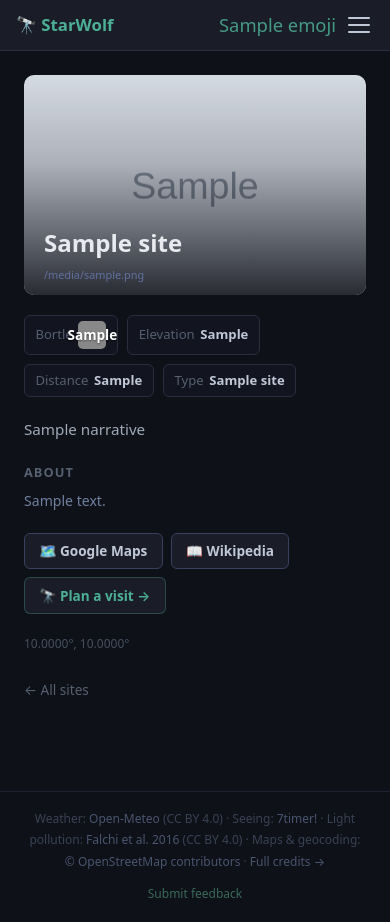
After one commit to traviswolverton/starwolf, a Django app: template django/templates/pages/site_detail.html in a window 390 px wide. The commit adds this page. Run offline with Django 5.2, Linux system fonts and the light colour scheme; the template is opened without the code that fills it: most values are stand-ins (such as "Sample title", 1, 10 or a date in 2020); grey boxes marked "Sample" are stand-in pictures; some libraries are stand-ins or nearby versions.

Commit message:
Add site detail pages (/sites/<id>)
- New site_detail view: joins sites + site_details, computes elevation
  display (m or ft per prefs), distance, falls back to maps URL if not
  yet enriched. Auth-required.
- Template: hero image with overlay gradient, stat pills (Bortle,
  elevation, distance, type), Ollama narrative, Wikipedia summary,
  Maps + Wikipedia + Planner links
- Sites list: ℹ️ link added to both mobile cards and desktop table
- Planner results: site name becomes a dashed underline link to detail page
- _enrich_night now accepts site_ids dict and adds site_id to night dict
- CSS: .site-hero, .site-stat-row, .site-narrative, .site-links,
  .night-site-link, .site-card-info

Co-Authored-By: Claude Sonnet 4.6 <noreply@anthropic.com>

```diff
--- a/django/config/urls.py
+++ b/django/config/urls.py
@@ -63,6 +63,7 @@ urlpatterns = [
     path("about", page_views.about, name="about"),
     path("moon", page_views.moon_phase_page, name="moon_phase"),
     path("sites", page_views.sites, name="sites"),
+    path("sites/<int:site_id>", page_views.site_detail, name="site_detail"),
     path("location", page_views.location, name="location"),
     path("preferences", page_views.preferences, name="preferences"),
     path("preferences/reset", page_views.preferences_reset, name="preferences_reset"),
--- a/django/static/css/main.css
+++ b/django/static/css/main.css
@@ -1652,3 +1652,77 @@ select.text-input { cursor: pointer; }
   border: 1px solid #2a2d3e;
   overflow: hidden;
 }
+
+/* ── Site detail page ────────────────────────────────────────────────────── */
+.site-hero {
+  width: 100%;
+  height: 220px;
+  background-size: cover;
+  background-position: center;
+  border-radius: 10px;
+  position: relative;
+  margin-bottom: 1.25rem;
+  overflow: hidden;
+}
+.site-hero-overlay {
+  position: absolute; inset: 0;
+  background: linear-gradient(to top, rgba(10,12,20,0.85) 0%, rgba(10,12,20,0.2) 60%, transparent 100%);
+}
+.site-hero-title {
+  position: absolute; bottom: 0; left: 0; right: 0;
+  padding: 1rem 1.25rem 0.75rem;
+}
+.site-hero-title h1 { margin: 0; font-size: 1.5rem; color: #e8eaf0; }
+.site-hero-credit { margin: 0.2rem 0 0; font-size: 0.68rem; color: #6070a0; }
+
+.site-detail-wrap { max-width: 640px; }
+
+.site-stat-row {
+  display: flex; flex-wrap: wrap; gap: 0.6rem;
+  margin-bottom: 1.25rem;
+}
+.site-stat {
+  display: flex; align-items: center; gap: 0.35rem;
+  background: #12141f; border: 1px solid #2a2d3e;
+  border-radius: 6px; padding: 0.3rem 0.65rem;
+  font-size: 0.82rem;
+}
+.site-stat-label { color: #556070; }
+.site-stat-val   { color: #c0c8d8; font-weight: 600; }
+
+.site-narrative {
+  font-size: 0.95rem; line-height: 1.65;
+  color: #a0aab8; margin-bottom: 1.25rem;
+}
+
+.site-section { margin-bottom: 1.25rem; }
+.site-section-title { font-size: 0.8rem; text-transform: uppercase; letter-spacing: 0.08em; color: #556070; margin: 0 0 0.5rem; }
+.site-wiki-summary { font-size: 0.88rem; color: #7080a0; line-height: 1.6; margin: 0; }
+
+.site-links {
+  display: flex; flex-wrap: wrap; gap: 0.5rem;
+  margin-bottom: 1.25rem;
+}
+.site-link-btn {
+  display: inline-flex; align-items: center; gap: 0.3rem;
+  padding: 0.4rem 0.9rem; border-radius: 6px;
+  font-size: 0.85rem; text-decoration: none; font-weight: 600;
+  background: #1a1d27; border: 1px solid #3a4060; color: #c0c8d8;
+  transition: border-color 0.15s, color 0.15s;
+}
+.site-link-btn:hover { border-color: #4caf96; color: #4caf96; }
+.site-link-btn--secondary { color: #4caf96; border-color: #4caf9650; }
+.site-link-btn--secondary:hover { border-color: #4caf96; }
+
+.site-coords { font-size: 0.75rem; color: #445060; margin: 0; }
+.back-link { font-size: 0.85rem; color: #556070; text-decoration: none; }
+.back-link:hover { color: #7080a0; }
+
+/* Info link in sites list and planner */
+.site-card-info { font-size: 0.9rem; text-decoration: none; opacity: 0.7; }
+.site-card-info:hover { opacity: 1; }
+.night-site-link {
+  color: #c0c8d8; text-decoration: none;
+  border-bottom: 1px dashed #3a4060;
+}
+.night-site-link:hover { color: #4caf96; border-bottom-color: #4caf96; }
--- a/django/templates/pages/_planner_results.html
+++ b/django/templates/pages/_planner_results.html
@@ -46,7 +46,7 @@
       {% if night.dark_window %}<span class="night-dark-window">{{ night.dark_window }}</span>{% endif %}
     </span>
     <span class="night-site-row">
-      <span class="night-site">{{ night.site }}</span>
+      {% if night.site_id %}<a href="{% url 'site_detail' night.site_id %}" class="night-site-link">{{ night.site }}</a>{% else %}{{ night.site }}{% endif %}
       {% if night.dist_str %}<span class="night-dist">{{ night.dist_str }}</span>{% endif %}
     </span>
   </summary>
--- /dev/null
+++ b/django/templates/pages/site_detail.html
@@ -0,0 +1,73 @@
+{% extends "base.html" %}
+{% block title %}{{ site.name }} — StarWolf{% endblock %}
+
+{% block content %}
+{% if site.image_url %}
+<div class="site-hero" style="background-image: url('{{ site.image_url }}');">
+  <div class="site-hero-overlay"></div>
+  <div class="site-hero-title">
+    <h1>{{ site.name }}</h1>
+    {% if site.image_credit %}<p class="site-hero-credit">{{ site.image_credit }}</p>{% endif %}
+  </div>
+</div>
+{% else %}
+<h1>{{ site.name }}</h1>
+{% endif %}
+
+<div class="site-detail-wrap">
+
+  <!-- Stat pills row -->
+  <div class="site-stat-row">
+    <span class="site-stat">
+      <span class="site-stat-label">Bortle</span>
+      <span class="bortle-badge" style="background:{{ site.bortle_color }};">{{ site.bortle_class }}</span>
+    </span>
+    {% if site.elevation_display %}
+    <span class="site-stat">
+      <span class="site-stat-label">Elevation</span>
+      <span class="site-stat-val">{{ site.elevation_display }}</span>
+    </span>
+    {% endif %}
+    {% if site.dist_display %}
+    <span class="site-stat">
+      <span class="site-stat-label">Distance</span>
+      <span class="site-stat-val">{{ site.dist_display }}</span>
+    </span>
+    {% endif %}
+    <span class="site-stat">
+      <span class="site-stat-label">Type</span>
+      <span class="site-stat-val">{{ site.type_label }}</span>
+    </span>
+  </div>
+
+  <!-- Narrative -->
+  {% if site.narrative %}
+  <div class="site-narrative">{{ site.narrative }}</div>
+  {% elif site.notes %}
+  <div class="site-narrative">{{ site.notes }}</div>
+  {% endif %}
+
+  <!-- Wikipedia summary -->
+  {% if site.wikipedia_summary %}
+  <div class="site-section">
+    <h2 class="site-section-title">About</h2>
+    <p class="site-wiki-summary">{{ site.wikipedia_summary }}</p>
+  </div>
+  {% endif %}
+
+  <!-- Links -->
+  <div class="site-links">
+    <a href="{{ site.maps_url }}" target="_blank" rel="noopener" class="site-link-btn">🗺️ Google Maps</a>
+    {% if site.wikipedia_url %}
+    <a href="{{ site.wikipedia_url }}" target="_blank" rel="noopener" class="site-link-btn">📖 Wikipedia</a>
+    {% endif %}
+    <a href="{% url 'planner' %}" class="site-link-btn site-link-btn--secondary">🔭 Plan a visit →</a>
+  </div>
+
+  <!-- Coords -->
+  <p class="site-coords">{{ site.lat|floatformat:4 }}°, {{ site.lon|floatformat:4 }}°</p>
+
+</div>
+
+<p style="margin-top:1.5rem;"><a href="{% url 'sites' %}" class="back-link">← All sites</a></p>
+{% endblock %}
--- a/release_notes.json
+++ b/release_notes.json
@@ -3,6 +3,7 @@
     {
       "date": "2026-06-27",
       "features": [
+        "Site Detail pages — each dark-sky site now has a full info page with a hero image (from Wikimedia Commons), a narrative written by Ollama, Wikipedia summary, elevation, distance from your location, and links to Google Maps and Wikipedia. Accessible via the ℹ️ button on the Sites page and by tapping a site name in Planner results.",
         "Moon Phases page — tap the moon emoji in the nav to open a full phase guide. Phases are ordered starting from tonight's, with the current one highlighted. Includes stargazing impact notes and links to Wikipedia and NASA.",
         "Nav — moon phase emoji now appears in the top bar on every page. Tap it to open the Moon Phases guide.",
         "Guest access to Planner \u2014 a 'Continue as guest' option on the login page opens the planner pre-loaded with Houston, TX and default settings. A banner nudges guests to sign in to use their own location.",
```
Also changed, not shown: django/pages/views.py (+63 -4 lines), django/templates/pages/_sites_rows.html (+52 -1 lines).
